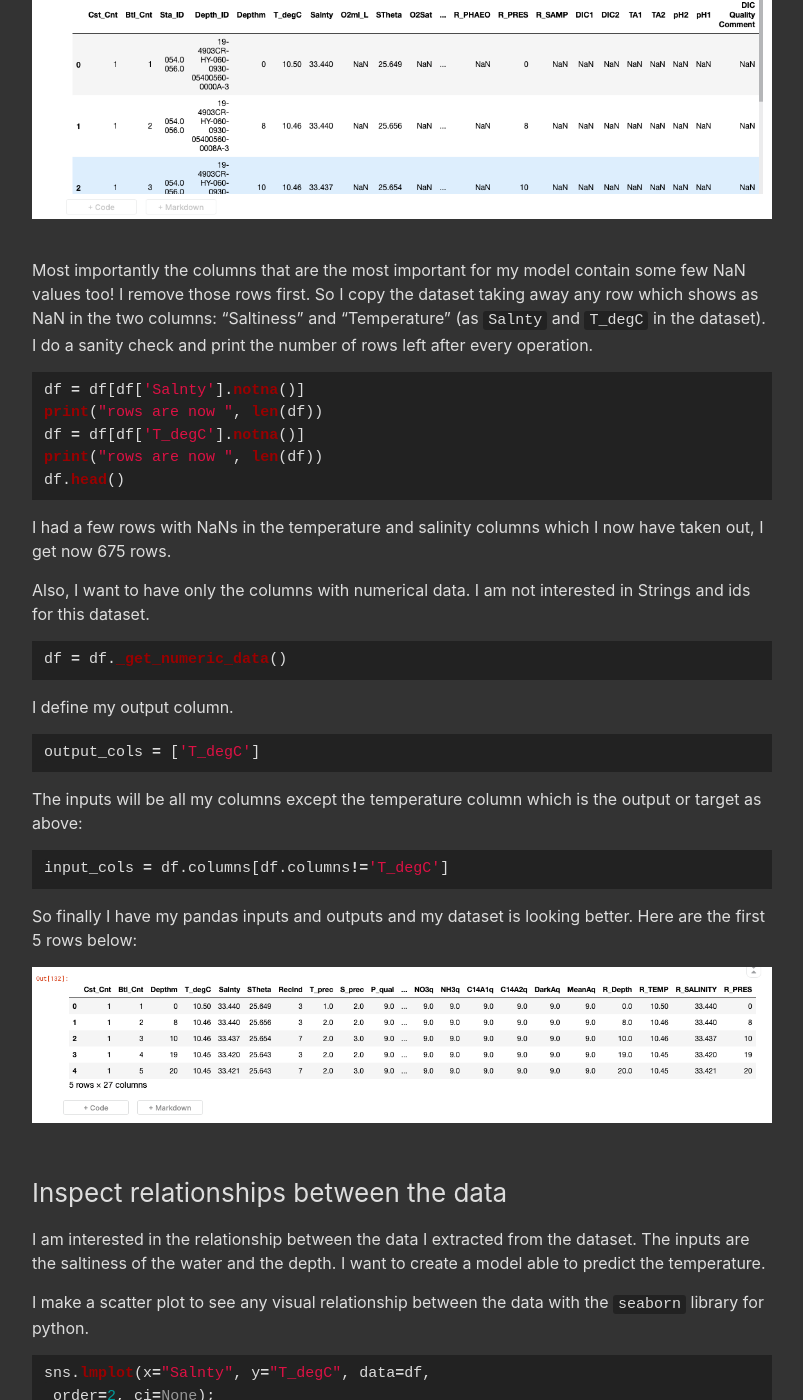
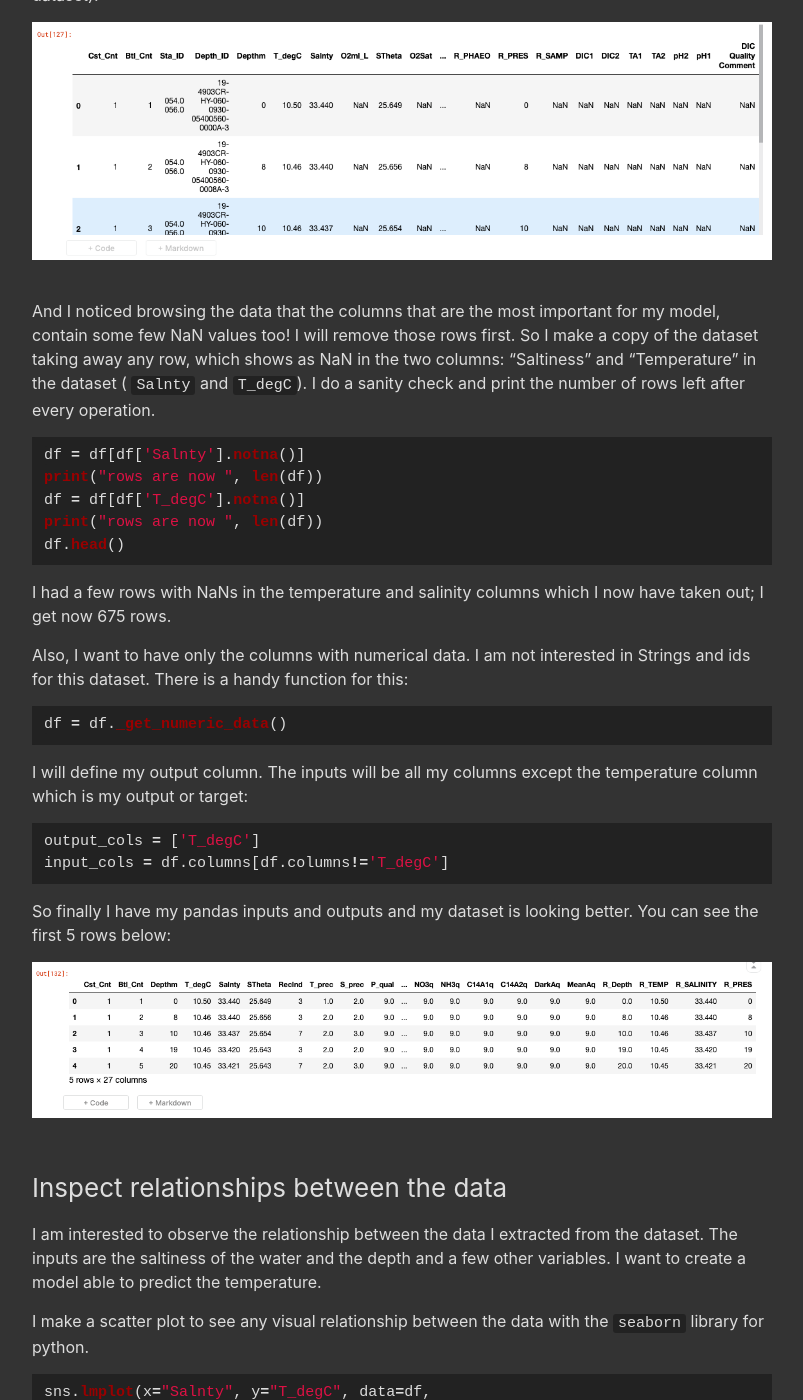
Before and after one commit to pymultitudes/pymultitudes.github.io, a Jekyll site: the page built from _posts/2020-06-05-assignment2.md, in a window 1280 px wide and 1400 px high, scrolled down 1009 px. Shown: the whole window, without its empty margins (238-1041 px from the left). Built offline with Jekyll 4.4.1, drawn with Linux system fonts in a browser that asks for light colours; our own code applies the rules of GitHub Pages for plain Markdown files; some of the changed text lies outside the part shown.

Commit message:
Update 2020-06-05-assignment2.md

````diff
--- a/_posts/2020-06-05-assignment2.md
+++ b/_posts/2020-06-05-assignment2.md
@@ -1,12 +1,11 @@
 # Kaggle dataset: predict the water temperature based on salinity
+
 
 > The CalCOFI data set represents the longest (1949-present) and most complete (more than 50,000 sampling stations) time series of oceanographic and larval fish data in the world. It includes abundance data on the larvae of over 250 species of fish; larval length frequency data and egg abundance data on key commercial species; and oceanographic and plankton data. The physical, chemical, and biological data collected at regular time and space intervals quickly became valuable for documenting climatic cycles in the California Current and a range of biological responses to them.
 
+### Is there a relationship between water salinity & water temperature?
+
 CalCOFI: Over 60 years of oceanographic data: Is there a relationship between water salinity & water temperature? Can you predict the water temperature based on salinity? I took the data from the Kaggle website: and ran the notebook on Kaggle with the CalCOFI data files provided.
-
-This is the link to the notebook on [Jovian](https://jovian.ml/pymultitudes/jovian-assignment-2/v/15)
-And this is the Kaggle site where you can find the input dataset: [https://www.kaggle.com/sohier/calcofi](https://www.kaggle.com/sohier/calcofi)
-
 
 ### Download and explore the dataset
 
@@ -24,8 +23,8 @@ I can now see that I have some columns which contain not numeric values, which a
  <img src="/images/CalCOFI/image1.png" width="750" title="vs code">&nbsp;&nbsp;&nbsp;&nbsp;&nbsp;
 </p>
 
-Most importantly the columns that are the most important for my model contain some few NaN values too!
-I remove those rows first. So I copy the dataset taking away any row which shows as NaN in the two columns: "Saltiness" and "Temperature" (as `Salnty` and `T_degC` in the dataset).
+And I noticed browsing the data that the columns that are the most important for my model, contain some few NaN values too!
+I will remove those rows first. So I make a copy of the dataset taking away any row, which shows as NaN in the two columns: "Saltiness" and "Temperature" in the dataset ( `Salnty` and `T_degC`).
 I do a sanity check and print the number of rows left after every operation.
 
 ```python
@@ -36,24 +35,23 @@ print("rows are now ", len(df))
 df.head()
 ```
 
-I had a few rows with NaNs in the temperature and salinity columns which I now have taken out, I get now 675 rows.
+I had a few rows with NaNs in the temperature and salinity columns which I now have taken out; I get now 675 rows.
 
 Also, I want to have only the columns with numerical data. I am not interested in Strings and ids for this dataset.
+There is a handy function for this:
 
 ```python
 df = df._get_numeric_data()
 ```
 
-I define my output column.
+I will define my output column. The inputs will be all my columns except the temperature column which is my output or target:
+
 ```python
 output_cols = ['T_degC']
-```
-The inputs will be all my columns except the temperature column which is the output or target as above:
-```python
 input_cols = df.columns[df.columns!='T_degC']
 ```
 
-So finally I have my pandas inputs and outputs and my dataset is looking better. Here are the first 5 rows below:
+So finally I have my pandas inputs and outputs and my dataset is looking better. You can see the first 5 rows below:
 
 <p align="center">
  <img src="/images/CalCOFI/image2.png" width="750" title="vs code">&nbsp;&nbsp;&nbsp;&nbsp;&nbsp;
@@ -61,7 +59,7 @@ So finally I have my pandas inputs and outputs and my dataset is looking better.
 
 ### Inspect relationships between the data
 
-I am interested in the relationship between the data I extracted from the dataset. The inputs are the saltiness of the water and the depth. I want to create a model able to predict the temperature.
+I am interested to observe the relationship between the data I extracted from the dataset. The inputs are the saltiness of the water and the depth and a few other variables. I want to create a model able to predict the temperature.
 
 I make a scatter plot to see any visual relationship between the data with the `seaborn` library for python.
 
@@ -226,10 +224,15 @@ These are the results for some individual inputs. It is not bad for a first run
 
 I never could have imagined that there is a correlation between the salinity and the temperature of the sea. I believe that the results are partially combined with the depth at which the samples were taken. The difference due to the salinity of the water is probably so small that my model would not be able to capture accurately. Also, I noticed that much of the data has quite a lot of noise, so I am not at all sure that am accurate model can even be created.
 
-I enjoyed this exercise as part of the assignment of week two of the [freecodecamp](https://www.freecodecamp.org/) course in collaboration with [Jovian](https://jovian.ml/): [Deep Learning with PyTorch: Zero to GANs](https://jovian.ml/forum/c/pytorch-zero-to-gans/18)
 
 
+### Resources
 
+
+This is the link to the notebook on [Jovian](https://jovian.ml/pymultitudes/jovian-assignment-2/v/15)
+And this is the Kaggle site where you can find the input dataset: [https://www.kaggle.com/sohier/calcofi](https://www.kaggle.com/sohier/calcofi)
+
+I enjoyed this exercise as part of the assignment of week two of the [freecodecamp](https://www.freecodecamp.org/) course in collaboration with [Jovian](https://jovian.ml/): [Deep Learning with PyTorch: Zero to GANs](https://jovian.ml/forum/c/pytorch-zero-to-gans/18)
 
 
 <!--
````
